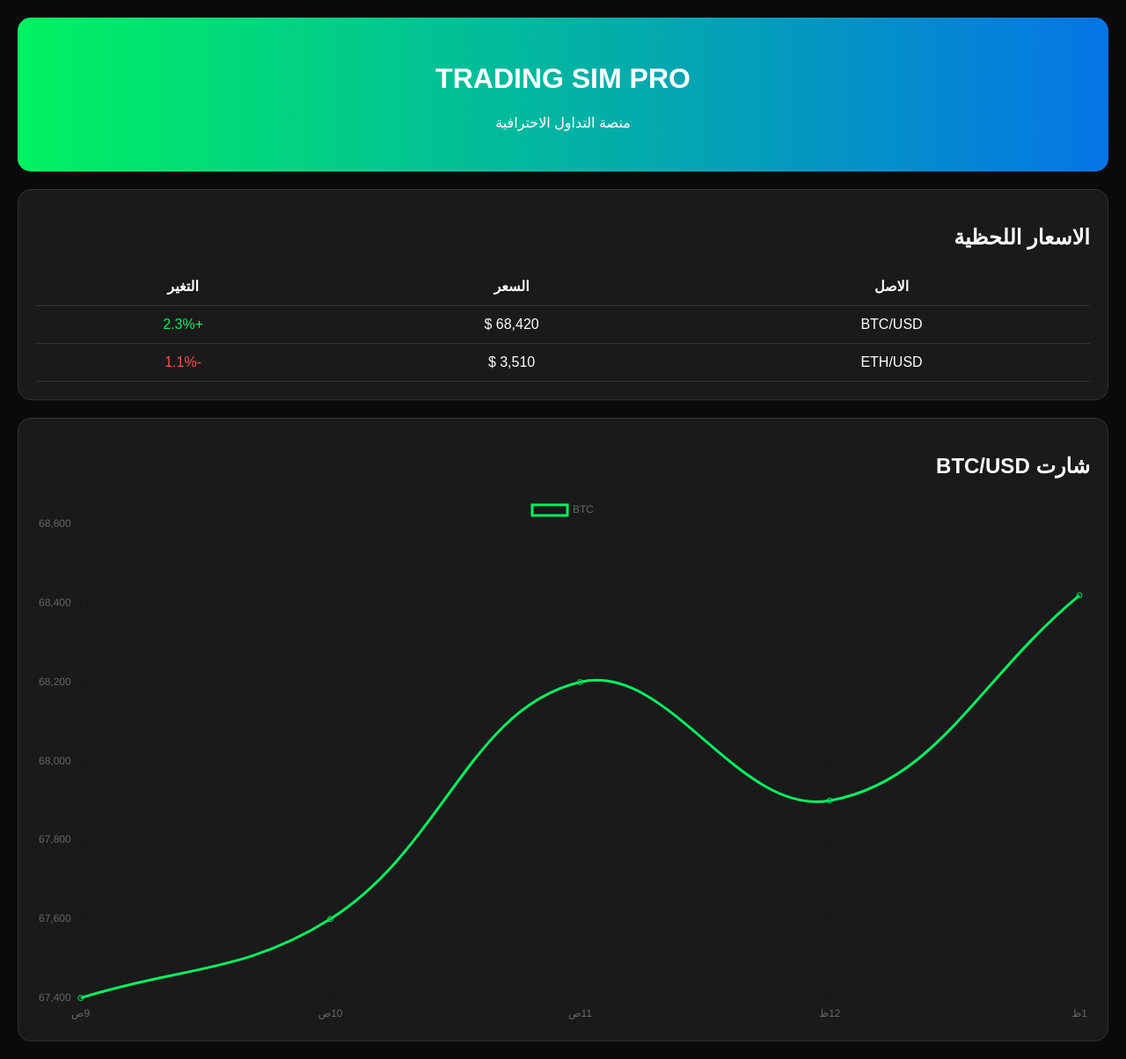
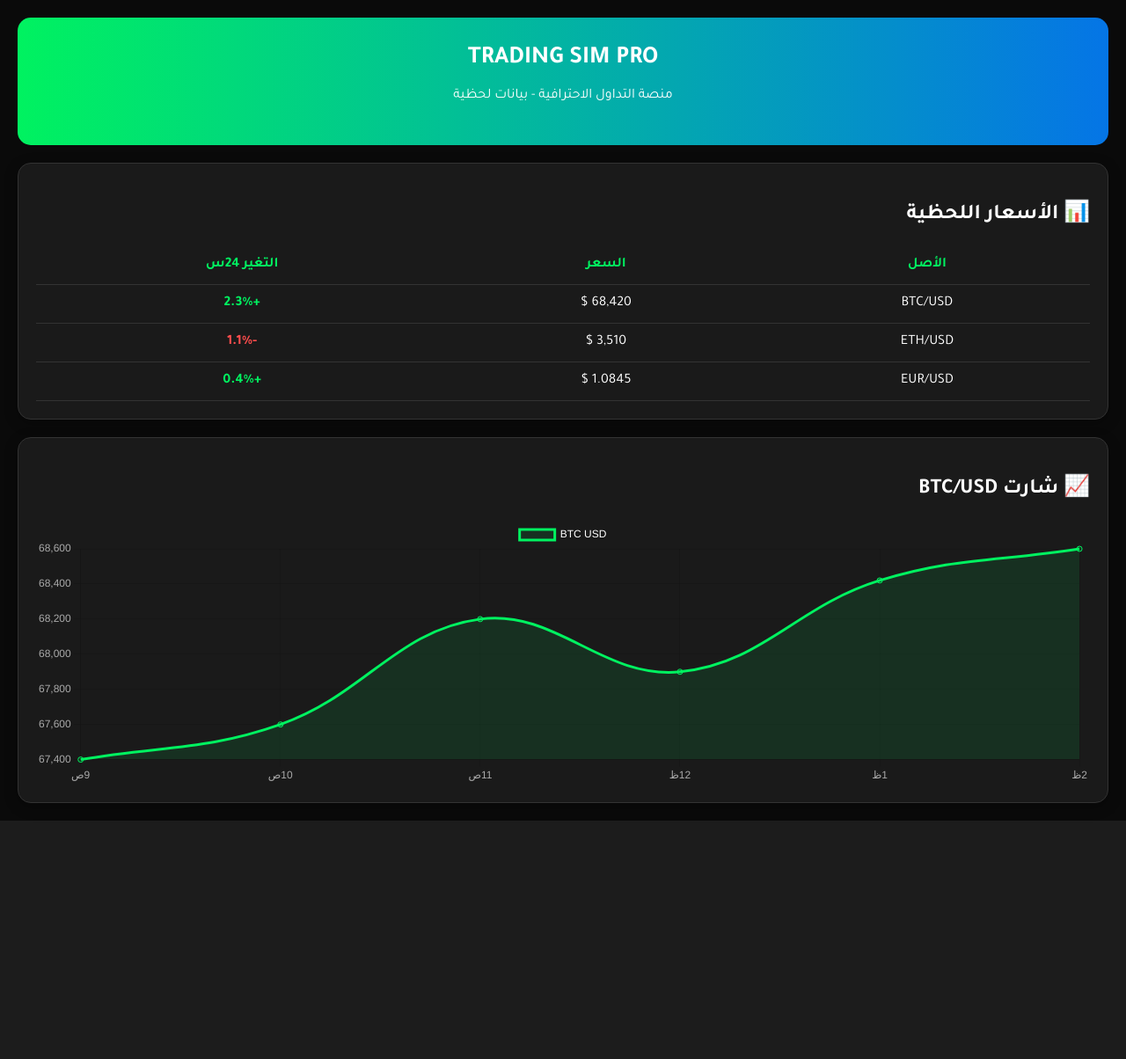
Before and after one commit to ZEEDK122/TRADing-sim, a Flask app: template templates/index.html in a window 1280 px wide. Shown: the whole page at 88% size. After the commit the page ends 933 px from the top, so only its background shows below. Run offline with Flask 3, Linux system fonts and the light colour scheme; the template is opened without the code that fills it, so the values that code supplies are empty.

Commit message:
Enhance index.html with styles and content updates
تحديث الواجهة للشكل الاحترافي

```diff
--- a/templates/index.html
+++ b/templates/index.html
@@ -2,36 +2,94 @@
 <html lang="ar" dir="rtl">
 <head>
     <meta charset="UTF-8">
-    <title>منصة التداول</title>
+    <meta name="viewport" content="width=device-width, initial-scale=1.0">
+    <title>منصة التداول الاحترافية</title>
     <script src="https://cdn.jsdelivr.net/npm/chart.js"></script>
+    <link href="https://fonts.googleapis.com/css2?family=Tajawal:wght@400;700&display=swap" rel="stylesheet">
     <style>
-        body { background: #0a0a0a; color: #fff; font-family: 'Tajawal', sans-serif; margin: 0; padding: 20px; }
-        .header { text-align: center; padding: 30px; background: linear-gradient(90deg, #00f260, #0575e6); border-radius: 15px; }
-        .card { background: #1a1a1a; padding: 20px; border-radius: 15px; margin-top: 20px; border: 1px solid #333; }
-        table { width: 100%; border-collapse: collapse; }
-        th, td { padding: 12px; text-align: center; border-bottom: 1px solid #333; }
-        .up { color: #00f260; } .down { color: #ff4d4d; }
+        body {
+            background: #0a0a0a;
+            color: #fff;
+            font-family: 'Tajawal', sans-serif;
+            margin: 0;
+            padding: 20px;
+        }
+        .header {
+            text-align: center;
+            padding: 30px;
+            background: linear-gradient(90deg, #00f260, #0575e6);
+            border-radius: 15px;
+            margin-bottom: 20px;
+        }
+        .header h1 { margin: 0; font-size: 28px; }
+        .card {
+            background: #1a1a1a;
+            padding: 20px;
+            border-radius: 15px;
+            margin-top: 20px;
+            border: 1px solid #333;
+            box-shadow: 0 4px 15px rgba(0,0,0,0.3);
+        }
+        table {
+            width: 100%;
+            border-collapse: collapse;
+        }
+        th, td {
+            padding: 12px;
+            text-align: center;
+            border-bottom: 1px solid #333;
+        }
+        th { color: #00f260; }
+        .up { color: #00f260; font-weight: bold; }
+        .down { color: #ff4d4d; font-weight: bold; }
+        canvas { max-height: 300px; }
     </style>
 </head>
 <body>
     <div class="header">
         <h1>TRADING SIM PRO</h1>
-        <p>منصة التداول الاحترافية</p>
+        <p>منصة التداول الاحترافية - بيانات لحظية</p>
     </div>
+
     <div class="card">
-        <h2>الاسعار اللحظية</h2>
+        <h2>📊 الأسعار اللحظية</h2>
         <table>
-            <tr><th>الاصل</th><th>السعر</th><th>التغير</th></tr>
+            <tr><th>الأصل</th><th>السعر</th><th>التغير 24س</th></tr>
             <tr><td>BTC/USD</td><td>68,420 $</td><td class="up">+2.3%</td></tr>
             <tr><td>ETH/USD</td><td>3,510 $</td><td class="down">-1.1%</td></tr>
+            <tr><td>EUR/USD</td><td>1.0845 $</td><td class="up">+0.4%</td></tr>
         </table>
     </div>
+
     <div class="card">
-        <h2>شارت BTC/USD</h2>
+        <h2>📈 شارت BTC/USD</h2>
         <canvas id="myChart"></canvas>
     </div>
+
     <script>
-        new Chart(document.getElementById('myChart'), { type: 'line', data: { labels: ['9ص','10ص','11ص','12ظ','1ظ'], datasets: [{ label: 'BTC', data: [67400, 67600, 68200, 67900, 68420], borderColor: '#00f260', tension: 0.4 }] } });
+        const ctx = document.getElementById('myChart');
+        new Chart(ctx, {
+            type: 'line',
+            data: {
+                labels: ['9ص','10ص','11ص','12ظ','1ظ','2ظ'],
+                datasets: [{
+                    label: 'BTC USD',
+                    data: [67400, 67600, 68200, 67900, 68420, 68600],
+                    borderColor: '#00f260',
+                    backgroundColor: 'rgba(0, 242, 96, 0.1)',
+                    tension: 0.4,
+                    fill: true
+                }]
+            },
+            options: {
+                responsive: true,
+                plugins: { legend: { labels: { color: '#fff' } } },
+                scales: {
+                    x: { ticks: { color: '#aaa' } },
+                    y: { ticks: { color: '#aaa' } }
+                }
+            }
+        });
     </script>
 </body>
 </html>
```
